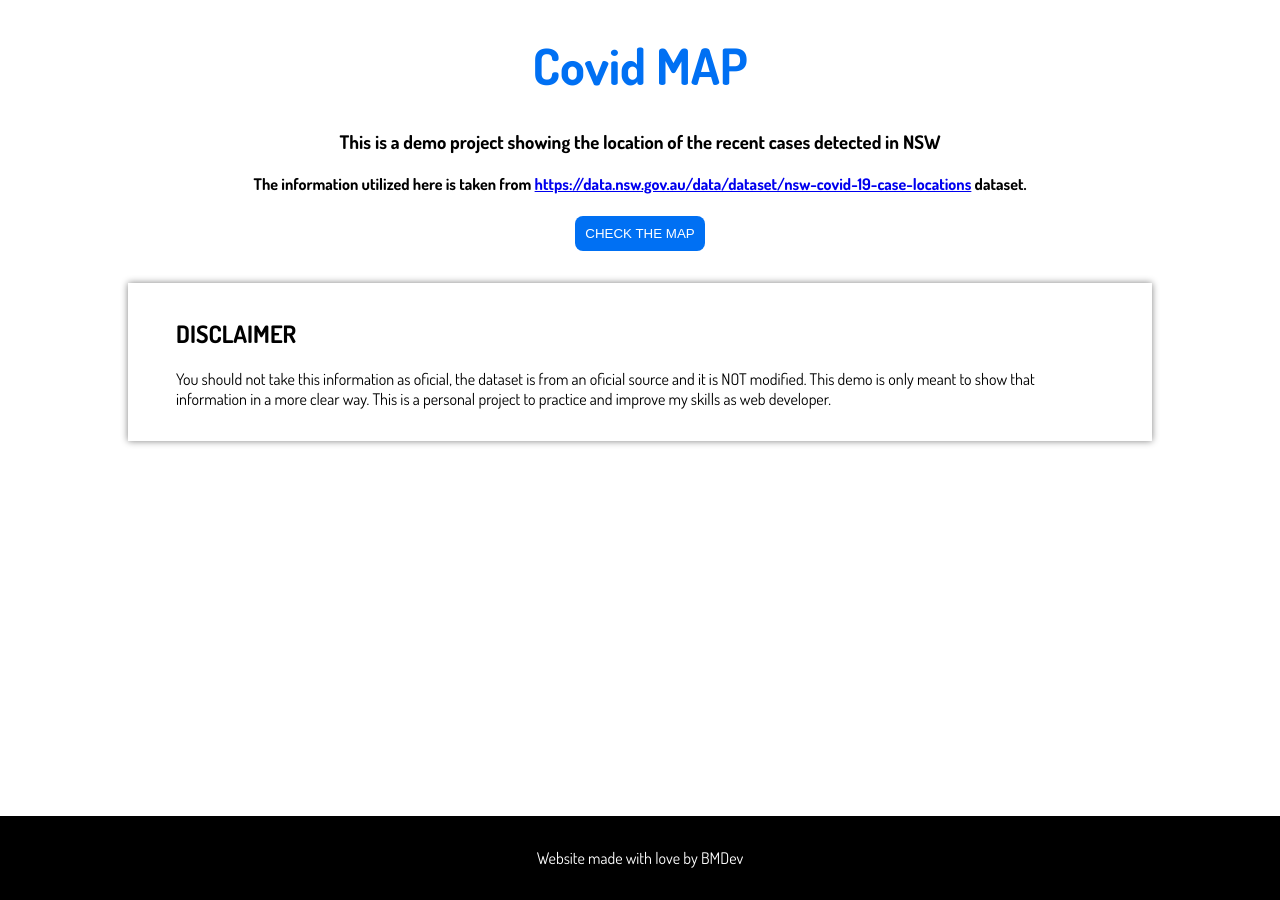
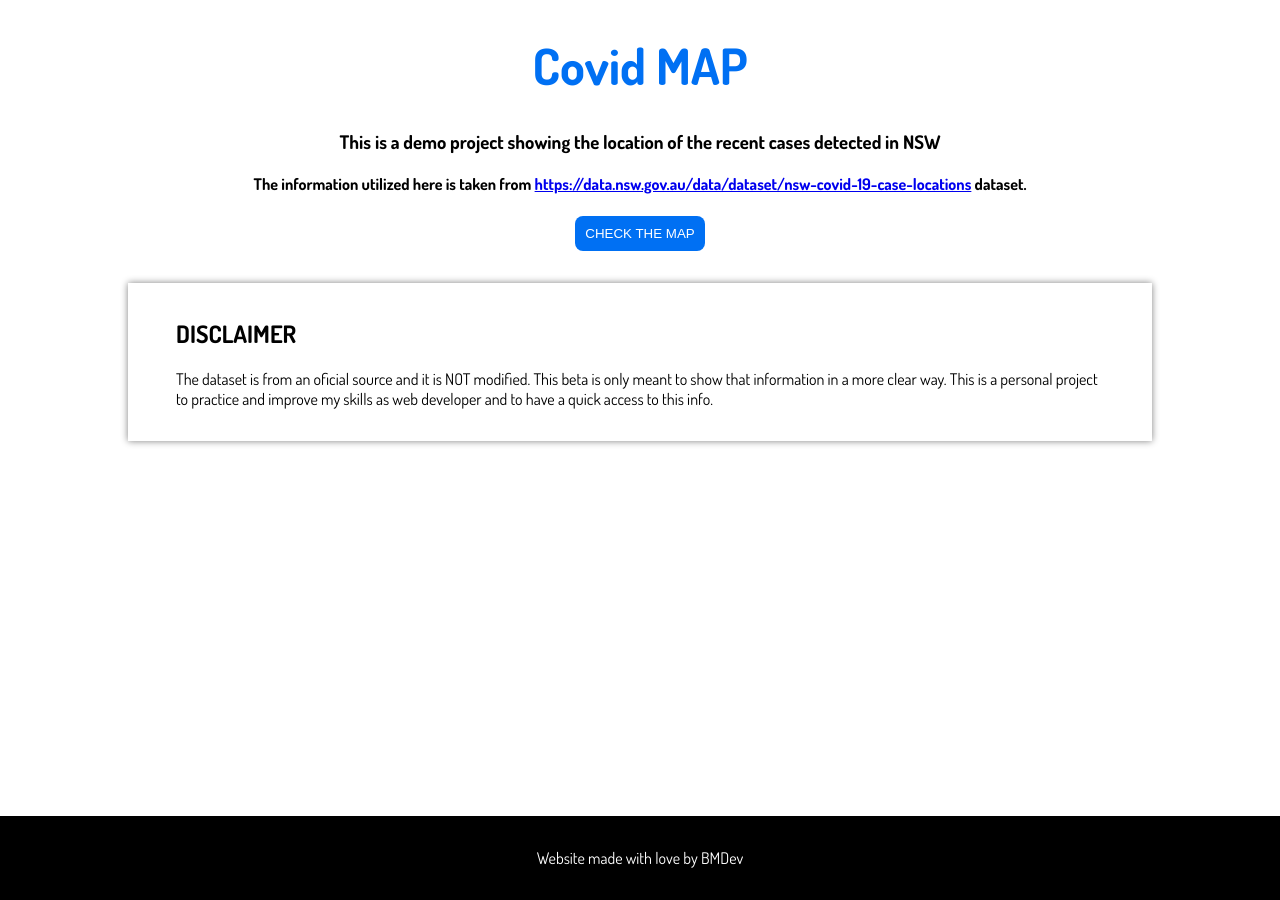
Before and after one commit to moonbe77/covid_map, a Next.js app: page / in a window 1280 px wide. Built offline with nearby package versions, Linux system fonts and the light colour scheme.

Commit message:
FIX; bug on data, add fetching of url to the dataset of venues

```diff
--- a/package.json
+++ b/package.json
@@ -7,6 +7,7 @@
     "start": "next start"
   },
   "dependencies": {
+    "axios": "^0.21.1",
     "google-map-react": "^2.1.9",
     "next": "latest",
     "prop-types": "^15.7.2",
--- a/pages/index.js
+++ b/pages/index.js
@@ -68,10 +68,10 @@ export default function Home() {
         <Disclaimer>
           <h2>DISCLAIMER</h2>
           <p>
-            You should not take this information as oficial, the dataset is from
-            an oficial source and it is NOT modified. This demo is only meant to
-            show that information in a more clear way. This is a personal
-            project to practice and improve my skills as web developer.
+            The dataset is from an oficial source and it is NOT modified. This
+            beta is only meant to show that information in a more clear way.
+            This is a personal project to practice and improve my skills as web
+            developer and to have a quick access to this info.
           </p>
         </Disclaimer>
       </Main>
```
Also changed, not shown: pages/map.js (+22 -14 lines), 2 other files (tests, documents, lock files or other folders).
